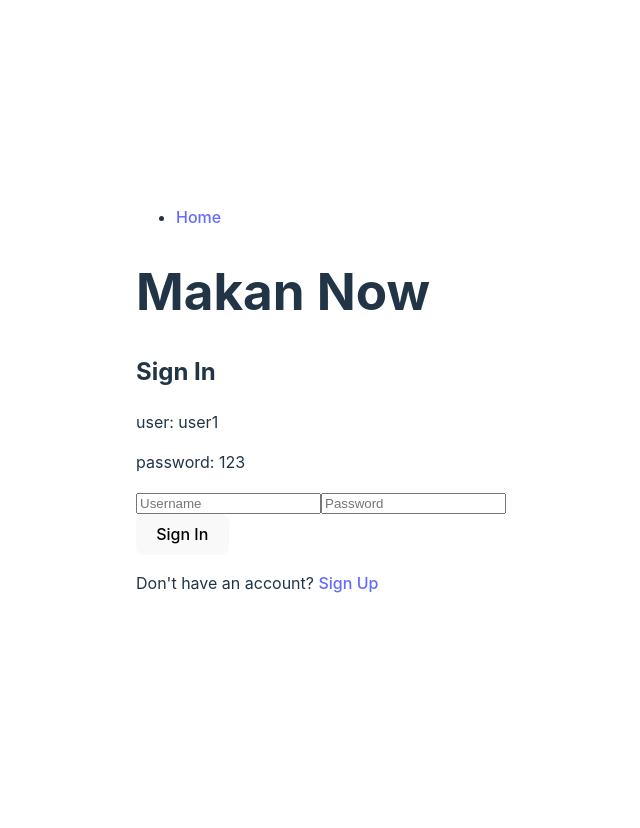
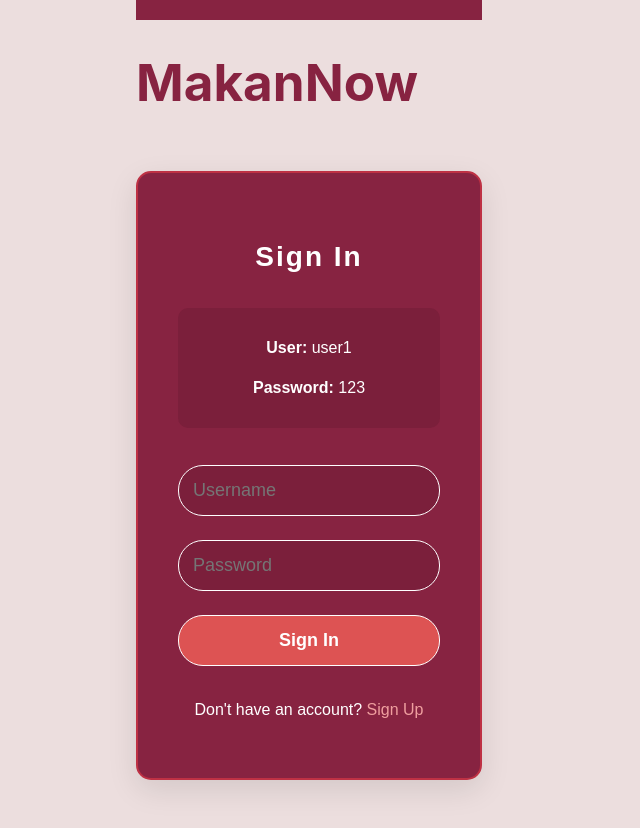
Before and after one commit to waiwaiphyowp/makan-now-frontend, a React (Vite) app: page / in a window 1280 px wide. Shown: the top 828 px of the page, without its empty margins (309-949 px from the left). Before the commit the page ends 800 px from the top, so only its background shows below. Built offline with nearby package versions, Linux system fonts and the light colour scheme; no server answers.

Commit message:
style signIn, SignOut and navbar

```diff
--- a/package.json
+++ b/package.json
@@ -10,6 +10,8 @@
     "preview": "vite preview"
   },
   "dependencies": {
+    "@fortawesome/free-solid-svg-icons": "^6.7.2",
+    "@fortawesome/react-fontawesome": "^0.2.2",
     "react": "^19.0.0",
     "react-dom": "^19.0.0",
     "react-router-dom": "^7.2.0"
--- /dev/null
+++ b/src/App.css
@@ -0,0 +1,123 @@
+/* Styling for login and logout page  */
+/* Container */
+.in-out-container {
+  max-width: 450px;
+  margin: 60px auto;
+  padding: 40px;
+  background-color: #872341;
+  border-radius: 15px;
+  box-shadow: 0 10px 30px rgba(0, 0, 0, 0.1);
+  text-align: center;
+  font-family: 'Poppins', sans-serif;
+  border: 2px solid #BE3144;
+}
+
+.title-logo {
+  color: #872341;
+}
+
+/* Title Sign In */
+.in-out-title {
+  color: #ffffff;
+  margin-bottom: 30px;
+  font-size: 28px;
+  font-weight: 600;
+  letter-spacing: 2px;
+}
+
+/* user name and password */
+.in-out-demo {
+  background: #791f3ad5;
+  padding: 12px;
+  border-radius: 10px;
+  margin-bottom: 25px;
+  font-size: 16px;
+  color: #ffffff;
+  border: none;
+}
+
+/* Form Styles */
+.in-out-form {
+  display: flex;
+  flex-direction: column;
+  align-items: center;
+}
+
+/* Button */
+.in-out-input,
+.in-out-button,
+.in-out-cancel-button {
+  width: 100%;
+  padding: 14px;
+  margin: 12px 0;
+  border-radius: 25px;
+  font-size: 18px;
+  box-sizing: border-box;
+  border: 1px solid #ffffff;
+  background-color: rgba(121, 31, 58, 0.83);
+  color: #ffffff;
+  font-family: 'Poppins', sans-serif;
+  /* cursor: pointer; */
+}
+
+/* Submit Button */
+.in-out-button {
+  background-color: #DD5353;
+  cursor: pointer;
+  transition: all 0.3s ease-in-out;
+  font-weight: bold;
+}
+
+.in-out-button:hover {
+  transform: translateY(-5px);
+  box-shadow: 0 8px 20px rgba(102, 187, 106, 0.3);
+}
+
+/* Cancel Button */
+.in-out-cancel-button {
+  background-color: #872341;
+  cursor: pointer;
+  transition: all 0.3s ease-in-out;
+  font-weight: bold;
+}
+
+.in-out-cancel-button:hover {
+  transform: translateY(-5px);
+  box-shadow: 0 8px 20px rgba(224, 48, 48, 0.3);
+}
+
+/* Link for sign in and sign up */
+.in-out-link {
+  color: #ffffff;
+  margin-top: 20px;
+  font-size: 16px;
+  font-weight: 500;
+}
+
+.in-out-link a {
+  color: #EF9F9F;
+  text-decoration: none;
+}
+
+.in-out-link a:hover {
+  color: #F47C7C;
+  text-decoration: underline;
+}
+
+/* Responsive Design */
+/* @media (max-width: 480px) {
+  .in-out-container {
+    width: 90%;
+    padding: 30px;
+  }
+
+  .in-out-title {
+    font-size: 24px;
+  }
+
+  .in-out-input,
+  .in-out-button,
+  .in-out-cancel-button {
+    font-size: 14px;
+  }
+} */
--- a/src/App.jsx
+++ b/src/App.jsx
@@ -6,6 +6,7 @@ import StoreOne from "./components/StallList/StoreOne/StoreOne";
 import { UserContext } from "../src/contexts/userContext";
 import Cart from "./components/Cart/Cart";
 import NavBar from "./components/NavBar/NavBar";
+import "../src/App.css"
 
 const App = () => {
 	const { isLoggedIn } = useContext(UserContext);
@@ -25,7 +26,7 @@ const App = () => {
 	return (
 		<div>
 			<NavBar />
-			<h1>Makan Now</h1>
+			<h1>MakanNow</h1>
 			<Routes>
 				{isLoggedIn ? (
 					<>
--- /dev/null
+++ b/src/components/NavBar/NavBar.css
@@ -0,0 +1,79 @@
+/* Top Navbar */
+.top-nav {
+  background-color: #872341;
+  padding: 10px 20px;
+  z-index: 100;
+}
+
+.top-nav-list {
+  list-style: none;
+  padding: 0;
+  margin: 0;
+  display: flex;
+  justify-content: flex-start;
+}
+
+.top-nav-item {
+  margin-right: 20px;
+  color: white;
+  font-size: 16px;
+  font-weight: bold;
+}
+
+.top-nav-icon {
+  margin-right: 5px;
+}
+/*
+.top-nav-welcome {
+  font-weight: bold;
+} */
+
+.top-nav-sign-out {
+  margin-left: auto;
+}
+
+.top-nav-link {
+  text-decoration: none;
+  color: white;
+  font-size: 20px;
+}
+
+.top-nav-sign-out-icon {
+  font-size: 20px;
+}
+
+/* Bottom Navbar */
+.bottom-nav {
+  background-color: #872341;
+  padding: 10px 20px;
+  position: fixed;
+  bottom: 0;
+
+  /* width: 100%; */
+}
+
+.bottom-nav-list {
+  list-style: none;
+  padding: 0;
+  margin: 0;
+  display: flex;
+  /* justify-content: center; */
+  justify-content: flex-start;
+}
+
+.bottom-nav-item {
+  margin: 0 15px;
+}
+
+.bottom-nav-link {
+  text-decoration: none;
+  color: white;
+  font-size: 20px;
+  /* padding: 60px; */
+  margin: 60px;
+}
+
+.top-nav-link:hover,
+.bottom-nav-link:hover {
+  color: #f3cccc;
+}
--- a/src/components/NavBar/NavBar.jsx
+++ b/src/components/NavBar/NavBar.jsx
@@ -2,10 +2,14 @@ import { useContext } from "react";
 import { Link } from "react-router";
 import { UserContext } from "../../contexts/userContext";
 import { useNavigate } from "react-router";
+import { FontAwesomeIcon } from '@fortawesome/react-fontawesome';
+import { faArrowRightFromBracket, faCartShopping, faUser, faShop } from '@fortawesome/free-solid-svg-icons';
+import "./NavBar.css";
 
 const NavBar = () => {
   const navigate = useNavigate();
   const { user, setUser } = useContext(UserContext);
+
   const handleSignOut = () => {
     // Clear the token from localStorage
     localStorage.removeItem("token");
@@ -13,34 +17,49 @@ const NavBar = () => {
     setUser(null);
     navigate("/");
   };
+
   return (
-		<nav>
+    <>
+      {/* Top Navbar */}
+      <nav className="top-nav">
         {user ? (
-				<ul>
-					<li>Welcome, {user.username}</li>
+          <ul className="top-nav-list">
+            <li className="top-nav-item">
+              <FontAwesomeIcon icon={faUser} className="top-nav-icon" />
+              <span>Welcome, {user.username}</span>
+            </li>
             {/* The new link */}
-					<li>
-						<Link to="/" onClick={handleSignOut}>
-							Sign Out
+            {/* sign out icon */}
+            <li className="top-nav-sign-out">
+              <Link to="/" onClick={handleSignOut} className="top-nav-link">
+                <FontAwesomeIcon icon={faArrowRightFromBracket} className="top-nav-sign-out-icon" />
               </Link>
             </li>
-					<li>
-						{/* add cart */}
-						<Link to="/cart">
-							Cart
+          </ul>
+        ) : null }
+      </nav>
+
+      {/* NavBar show after log In */}
+      {user && (
+        <nav className="bottom-nav">
+          <ul className="bottom-nav-list">
+            {/* Another new link */}
+            {/* to the shop */}
+            <li className="bottom-nav-item">
+              <Link to="/store" className="bottom-nav-link">
+                <FontAwesomeIcon icon={faShop} />
               </Link>
             </li>
-
-				</ul>
-			) : (
-				<ul>
-					{/* Another new link */}
-					<li>
-						<Link to="/">Home</Link>
+            {/* add to cart */}
+            <li className="bottom-nav-item">
+              <Link to="/cart" className="bottom-nav-link">
+                <FontAwesomeIcon icon={faCartShopping} />
+              </Link>
             </li>
           </ul>
+        </nav>
       )}
-		</nav>
+    </>
   );
 };
 
--- a/src/components/SignIn/SignIn.jsx
+++ b/src/components/SignIn/SignIn.jsx
@@ -30,21 +30,43 @@ const SignIn = () => {
 	};
 
   return (
-		<div>
-			<h2>Sign In</h2>
+    <div className="in-out-container">
+  <h2 className="in-out-title">Sign In</h2>
 
-      <p>user: user1</p>
-      <p>password: 123</p>
-			<form onSubmit={handleSubmit}>
-				<input type="text" placeholder="Username" name="username" value={username} onChange={handleChange} required />
-				<input type="password" placeholder="Password" name="password" value={password} onChange={handleChange} required />
-				<button type="submit">Sign In</button>
+  <div className="in-out-demo">
+    <p><strong>User:</strong> user1</p>
+    <p><strong>Password:</strong> 123</p>
+  </div>
+
+  <form className="in-out-form" onSubmit={handleSubmit}>
+    <input
+      type="text"
+      className="in-out-input"
+      placeholder="Username"
+      name="username"
+      value={username}
+      onChange={handleChange}
+      required
+    />
+    <input
+      type="password"
+      className="in-out-input"
+      placeholder="Password"
+      name="password"
+      value={password}
+      onChange={handleChange}
+      required
+    />
+    <button type="submit" className="in-out-button">Sign In</button>
   </form>
+
   <p>{message}</p>
-			<p>
+
+  <p className="in-out-link">
     Don't have an account? <a href="/signup">Sign Up</a>
   </p>
 </div>
+
   );
 };
 
--- a/src/components/SignUp/SignUp.jsx
+++ b/src/components/SignUp/SignUp.jsx
@@ -37,21 +37,56 @@ const SignUp = () => {
 	};
 
 	return (
-		<div>
-			<h2>Sign Up</h2>
-			<form onSubmit={handleSubmit}>
-				<input type="text" placeholder="Username" name="username" value={username} onChange={handleChange} required />
-				<input type="password" placeholder="Password" name="password" value={password} onChange={handleChange} required />
-				<input type="password" name="passwordConf" placeholder="passwordConf" value={passwordConf} onChange={handleChange} required />
-				<div>
-					<button disabled={isFormInvalid()}>Sign Up</button>
-					<button onClick={() => navigate("/")}>Cancel</button>
+		<div className="in-out-container">
+			<h2 className="in-out-title">Sign Up</h2>
+
+			<form className="in-out-form" onSubmit={handleSubmit}>
+				<input
+					type="text"
+					className="in-out-input"
+					placeholder="Username"
+					name="username"
+					value={username}
+					onChange={handleChange}
+					required
+				/>
+				<input
+					type="password"
+					className="in-out-input"
+					placeholder="Password"
+					name="password"
+					value={password}
+					onChange={handleChange}
+					required
+				/>
+				<input
+					type="password"
+					className="in-out-input"
+					name="passwordConf"
+					placeholder="Confirm Password"
+					value={passwordConf}
+					onChange={handleChange}
+					required
+				/>
+
+				<div className="in-out-buttons">
+					<button
+						type="submit"
+						className="in-out-button"
+						disabled={isFormInvalid()}
+					>
+						Sign Up
+					</button>
+					<button type="button" className="in-out-cancel-button" onClick={() => navigate("/")}>
+						Cancel
+					</button>
 				</div>
 			</form>
-			<p>{message}</p>
-			<p>
-				Already have an account? <Link to="/signin">Sign In</Link>
-			</p>
+
+				<p className="in-out-message">{message}</p>
+				<p className="in-out-link">
+					Already have an account? <Link to="/signin">Sign In</Link>
+				</p>
 		</div>
 	);
 };
--- a/src/index.css
+++ b/src/index.css
@@ -4,8 +4,8 @@
   font-weight: 400;
 
   color-scheme: light dark;
-  color: rgba(255, 255, 255, 0.87);
-  background-color: #242424;
+  color: rgba(0, 0, 0, 0.87);
+  background-color: #ecdede;
 
   font-synthesis: none;
   text-rendering: optimizeLegibility;
@@ -13,14 +13,14 @@
   -moz-osx-font-smoothing: grayscale;
 }
 
-a {
+/* a {
   font-weight: 500;
   color: #646cff;
   text-decoration: inherit;
-}
-a:hover {
+} */
+/* a:hover {
   color: #535bf2;
-}
+} */
 
 body {
   margin: 0 auto;
@@ -31,9 +31,11 @@ body {
   min-height: 100vh;
 }
 
+/* logo title */
 h1 {
   font-size: 3.2em;
   line-height: 1.1;
+  color: #872341;
 }
 
 button {
@@ -47,14 +49,14 @@ button {
   cursor: pointer;
   transition: border-color 0.25s;
 }
-button:hover {
+/* button:hover {
   border-color: #646cff;
-}
-button:focus,
+} */
+/* button:focus,
 button:focus-visible {
   outline: 4px auto -webkit-focus-ring-color;
-}
-
+} */
+/*
 @media (prefers-color-scheme: light) {
   :root {
     color: #213547;
@@ -66,4 +68,4 @@ button:focus-visible {
   button {
     background-color: #f9f9f9;
   }
-}
+} */
```
Also changed, not shown: 1 other file (tests, documents, lock files or other folders). Lines whose indentation alone changed are shown as unchanged.
